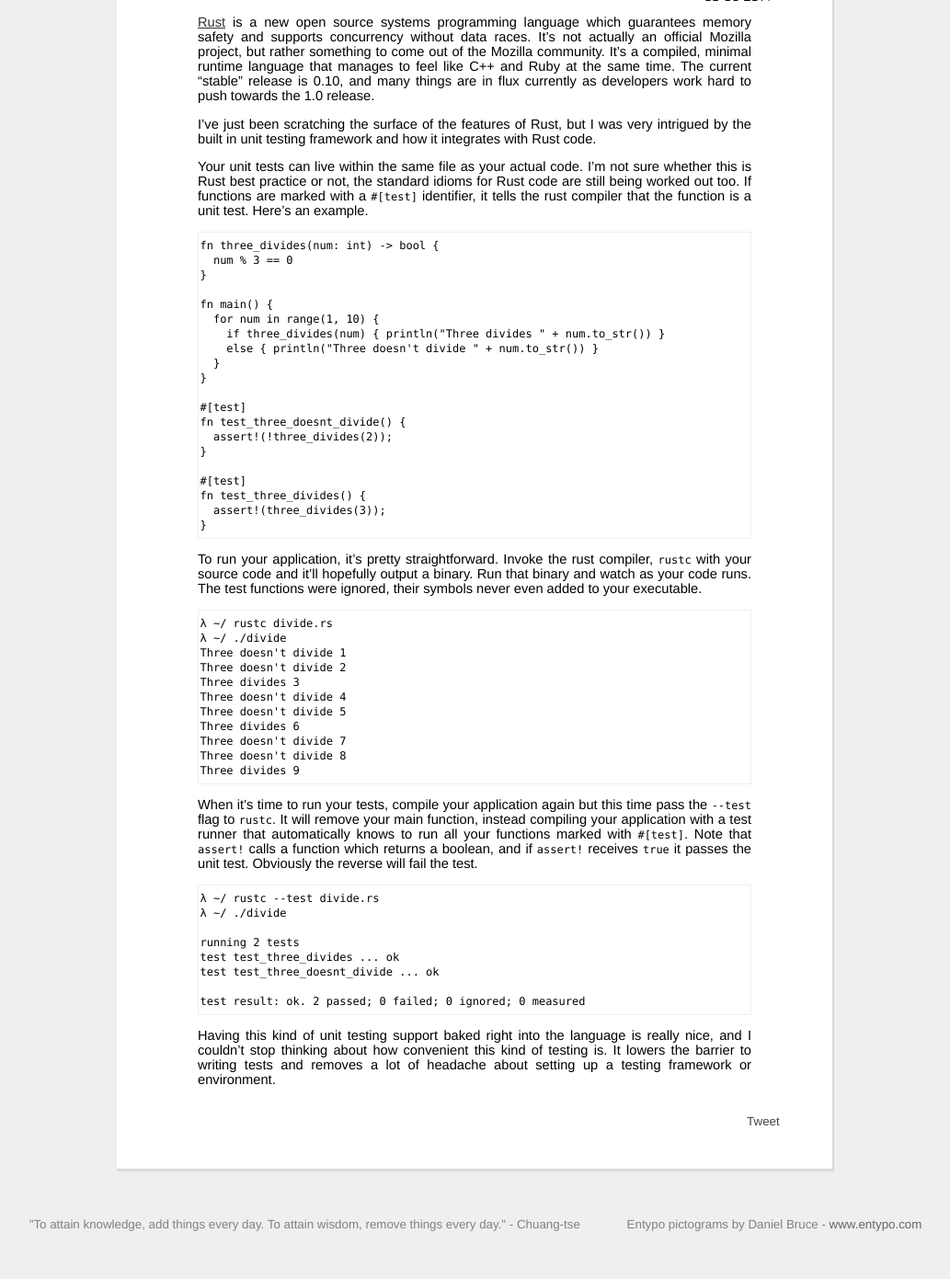
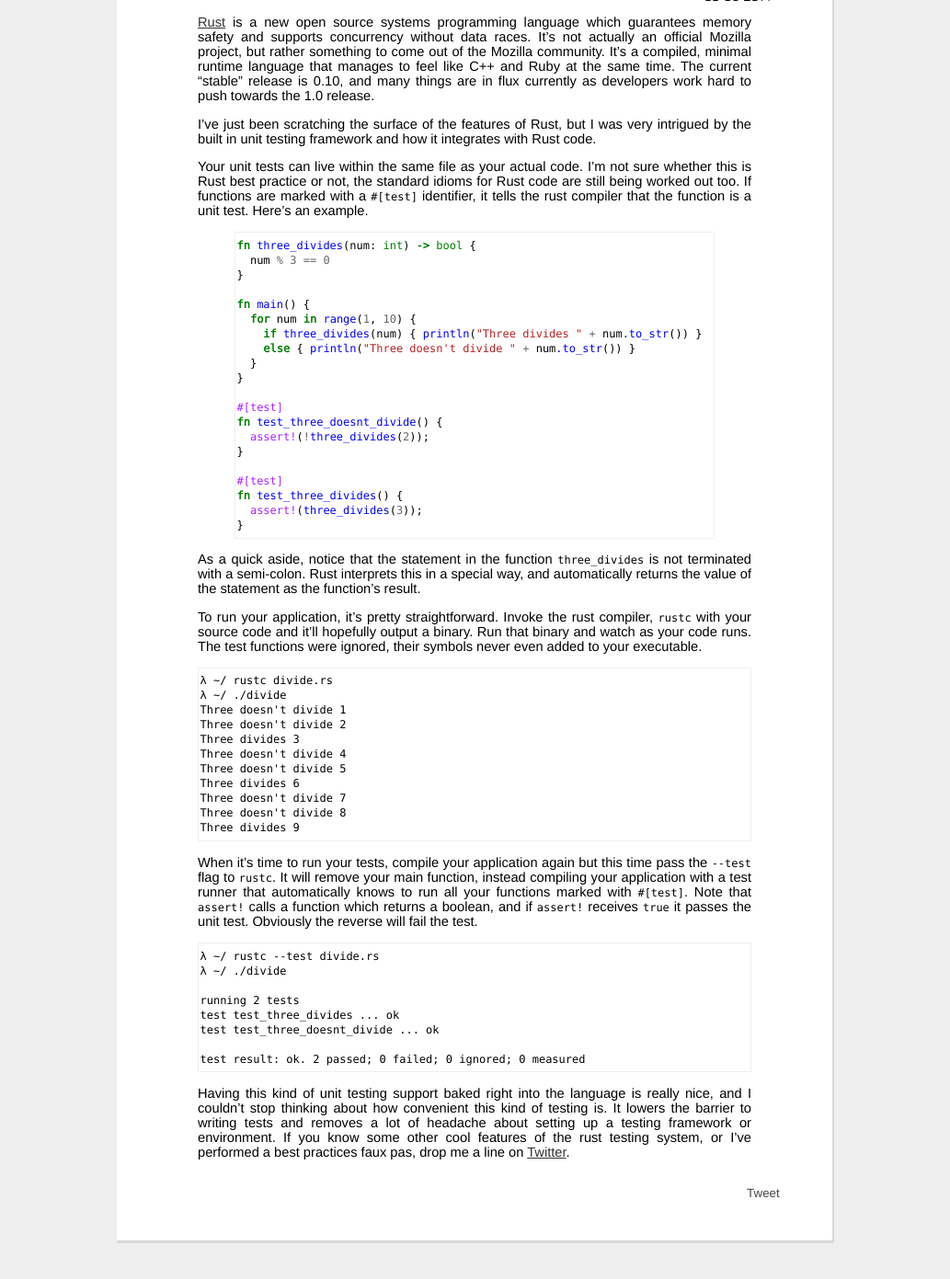
Before and after one commit to madelinecr/averyada.github.io, a Jekyll site: the page built from _posts/2014-06-05-unit-testing-in-rust.markdown, in a window 1280 px wide and 1400 px high, scrolled down 358 px. Shown: the top 1391 px of the window at 92% size, without its empty margins (123-1156 px from the left). Built offline with Jekyll 4.4.1, drawn with Linux system fonts in a browser that asks for light colours; comment, search, counter and statistics services are not loaded; before the commit the page ends 1710 px from its top, so only the background shows below that.

Commit message:
Rust function return values, syntax highlighting
Added a paragraph on rust function return values and turned on syntax
highlighting for a specific paragraph in the "unit testing in rust" blog post.

```diff
--- a/_posts/2014-06-05-unit-testing-in-rust.markdown
+++ b/_posts/2014-06-05-unit-testing-in-rust.markdown
@@ -21,26 +21,32 @@
 still being worked out too. If functions are marked with a `#[test]` identifier,
 it tells the rust compiler that the function is a unit test. Here's an example.
 
-    fn three_divides(num: int) -> bool {
-      num % 3 == 0
-    }
+{% highlight rust %}
+fn three_divides(num: int) -> bool {
+  num % 3 == 0
+}
 
-    fn main() {
-      for num in range(1, 10) {
-        if three_divides(num) { println("Three divides " + num.to_str()) }
-        else { println("Three doesn't divide " + num.to_str()) }
-      }
-    }
+fn main() {
+  for num in range(1, 10) {
+    if three_divides(num) { println("Three divides " + num.to_str()) }
+    else { println("Three doesn't divide " + num.to_str()) }
+  }
+}
 
-    #[test]
-    fn test_three_doesnt_divide() {
-      assert!(!three_divides(2));
-    }
+#[test]
+fn test_three_doesnt_divide() {
+  assert!(!three_divides(2));
+}
 
-    #[test]
-    fn test_three_divides() {
-      assert!(three_divides(3));
-    }
+#[test]
+fn test_three_divides() {
+  assert!(three_divides(3));
+}
+{% endhighlight %}
+
+As a quick aside, notice that the statement in the function `three_divides` is
+not terminated with a semi-colon. Rust interprets this in a special way, and
+automatically returns the value of the statement as the function's result.
 
 To run your application, it's pretty straightforward. Invoke the rust
 compiler, `rustc` with your source code and it'll hopefully output a binary.
@@ -78,6 +84,9 @@
 Having this kind of unit testing support baked right into the language is really
 nice, and I couldn't stop thinking about how convenient this kind of testing is.
 It lowers the barrier to writing tests and removes a lot of headache about
-setting up a testing framework or environment.
+setting up a testing framework or environment.  If you know some other cool
+features of the rust testing system, or I've performed a best practices faux
+pas, drop me a line on [Twitter][my_twitter].
 
 [rustlang]: http://www.rust-lang.org/
+[my_twitter]: https://www.twitter.com/bl_pace
```
